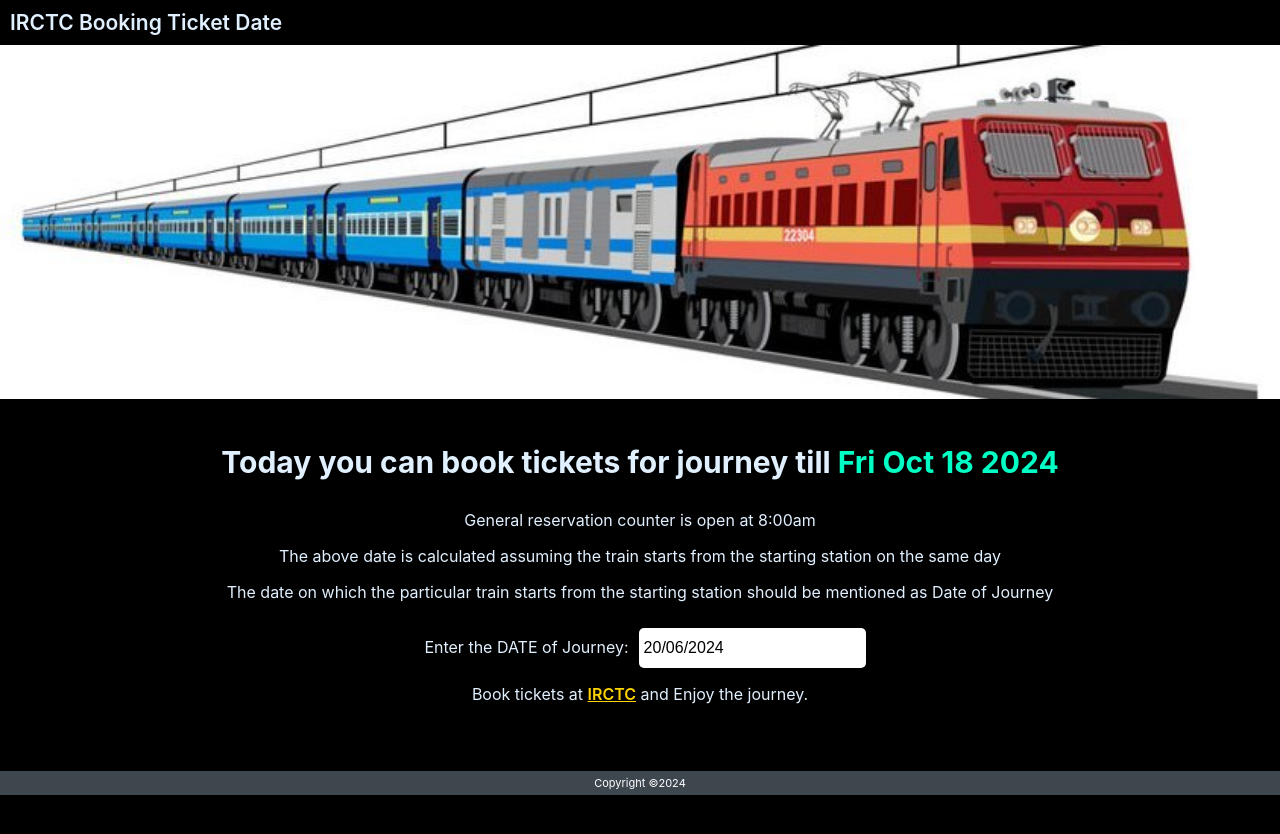
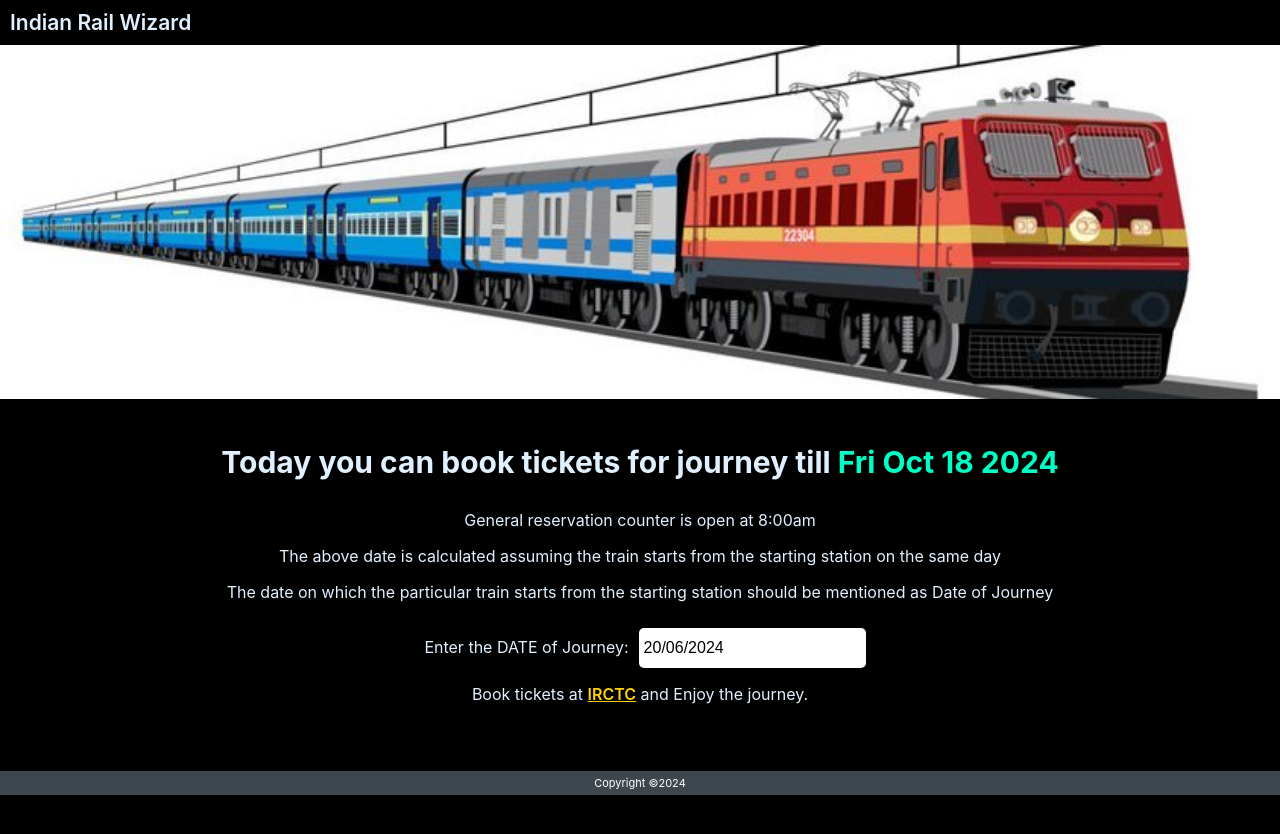
Before and after one commit to SameerC21/irctc-reservedate, a React (Create React App) app: page / in a window 1280 px wide. Shown: the top 834 px of the page. Built offline with nearby package versions, Linux system fonts and the light colour scheme.

Commit message:
error solve

```diff
--- a/package.json
+++ b/package.json
@@ -1,5 +1,5 @@
 {
-  "homepage": "https://SameerC21.github.io/irctc-reservedate",
+  "homepage": "/irctc-reservedate",
   "name": "irctc-reservedate",
   "version": "0.1.0",
   "private": true,
--- a/src/components/Header/Header.js
+++ b/src/components/Header/Header.js
@@ -8,7 +8,7 @@
   return (
     <header>
         <div className='d-flex'>
-            <h2>IRCTC Booking Ticket Date</h2>
+            <h2>Indian Rail Wizard</h2>
             {/* <Link to = "#">IRCTC Date Calculator</Link> */}
         </div>
     </header>
```
